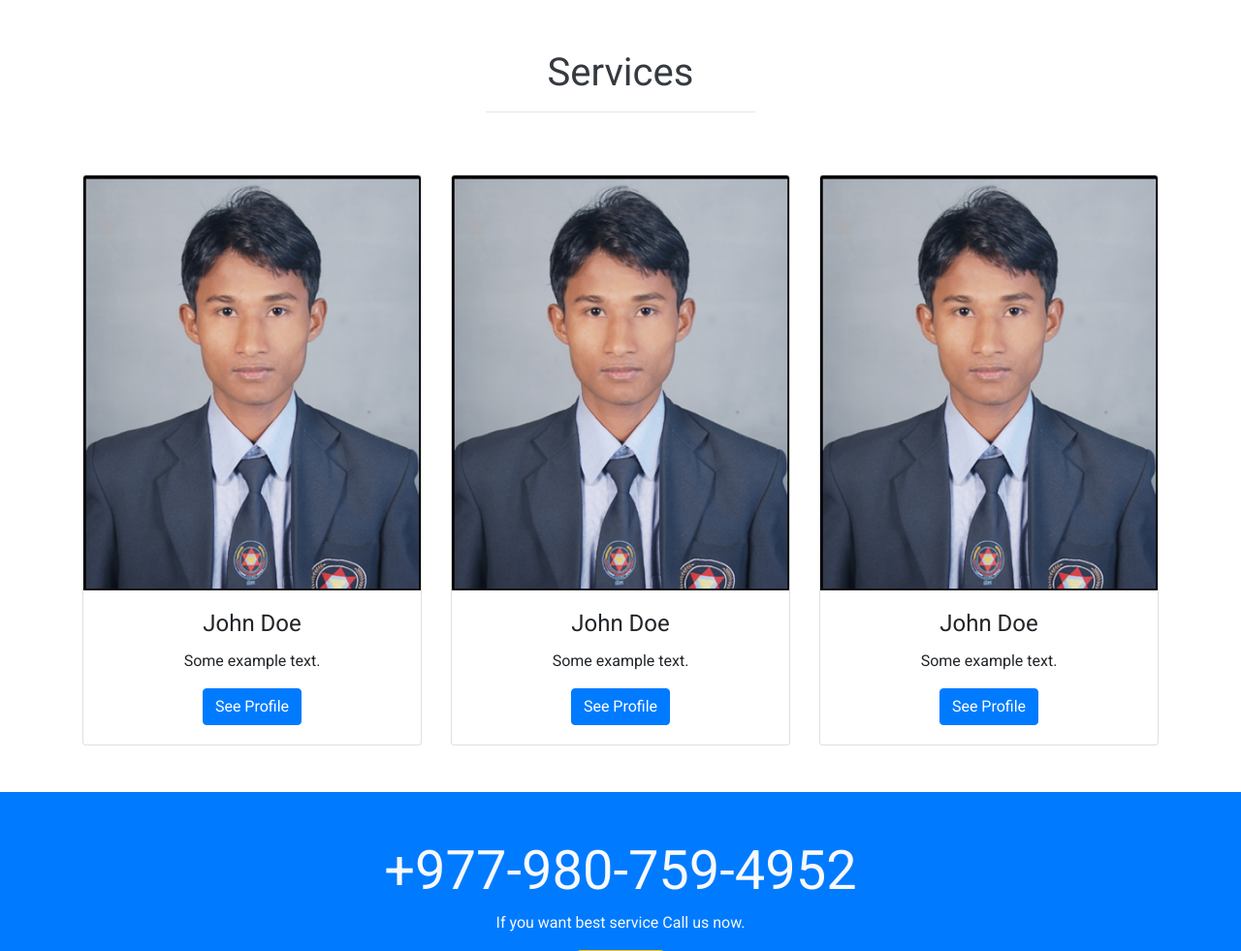
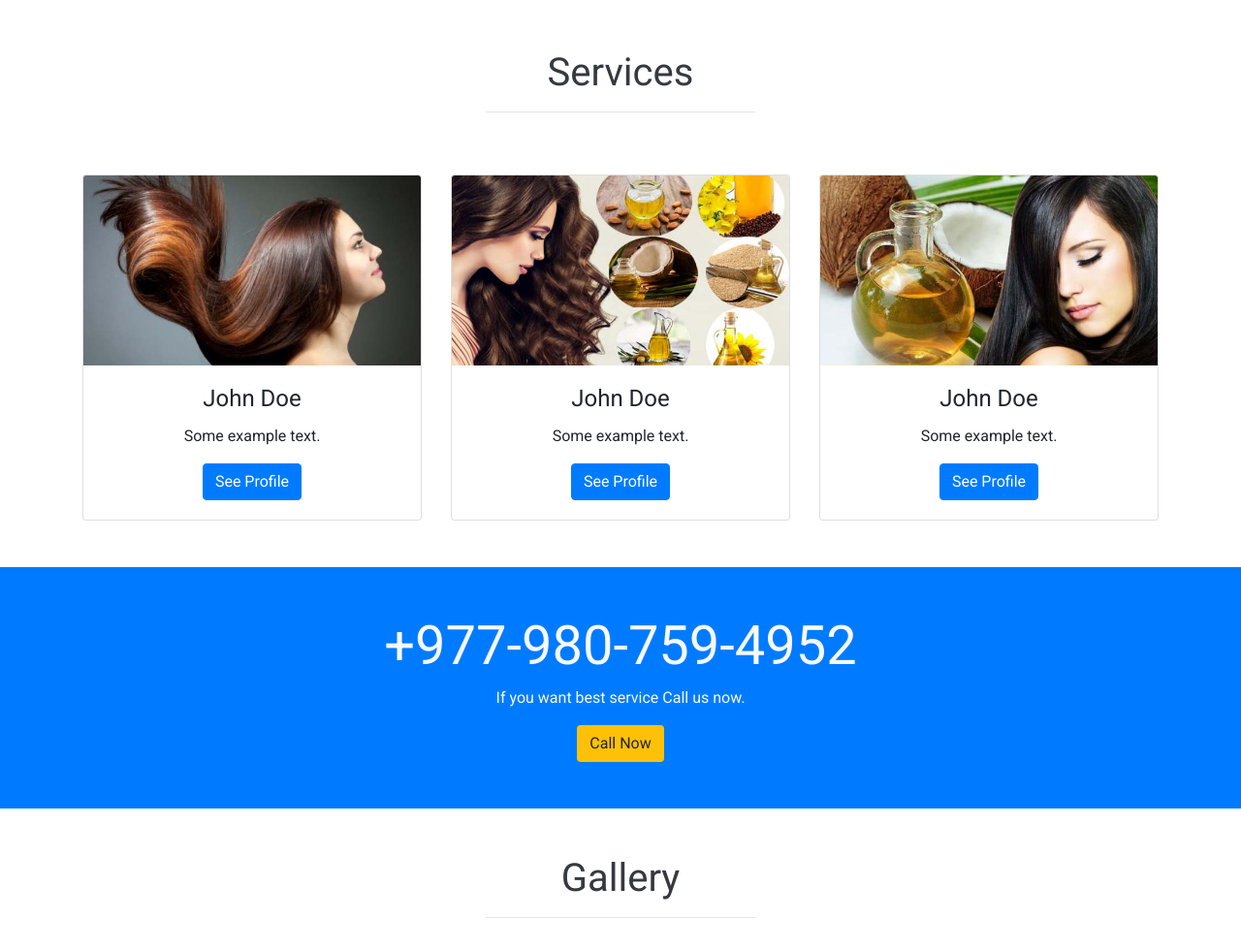
Before and after one commit to 4ogcafe/cinemixing, a plain HTML site: page index.html in a window 1280 px wide. Shown: the part 1198-2179 px from the top of the page at 97% size. Drawn offline with nearby package versions, Linux system fonts and the light colour scheme.

Commit message:
Update index.html

```diff
--- a/index.html
+++ b/index.html
@@ -128,7 +128,7 @@
 	<div class="row text-center mb-5">
 		<div class="col-lg-4 col-md-4 col-12">
 			<div class="card">
-			  <img class="card-img-top" src="../image/my_pic.jpg" alt="Card image">
+			  <img class="card-img-top" src="image/himg1.jpg" alt="Card image">
 			  <div class="card-body">
 			    <h4 class="card-title">John Doe</h4>
 			    <p class="card-text">Some example text.</p>
@@ -139,7 +139,7 @@
 
 		<div class="col-lg-4 col-md-4 col-12">
 			<div class="card">
-			  <img class="card-img-top" src="../image/my_pic.jpg" alt="Card image">
+			  <img class="card-img-top" src="image/himg2.jpg" alt="Card image">
 			  <div class="card-body">
 			    <h4 class="card-title">John Doe</h4>
 			    <p class="card-text">Some example text.</p>
@@ -150,7 +150,7 @@
 
 		<div class="col-lg-4 col-md-4 col-12">
 			<div class="card">
-			  <img class="card-img-top" src="../image/my_pic.jpg" alt="Card image">
+			  <img class="card-img-top" src="image/himg3.jpg" alt="Card image">
 			  <div class="card-body">
 			    <h4 class="card-title">John Doe</h4>
 			    <p class="card-text">Some example text.</p>
```
